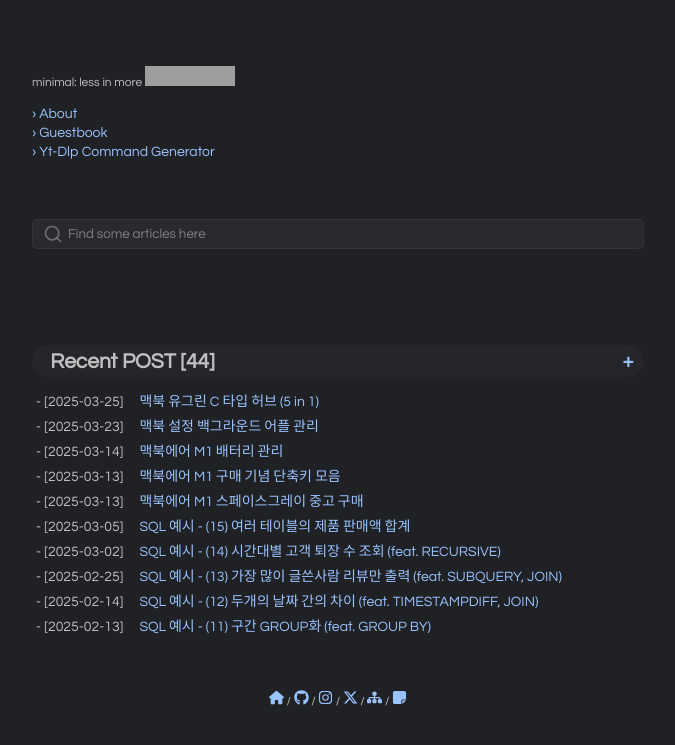
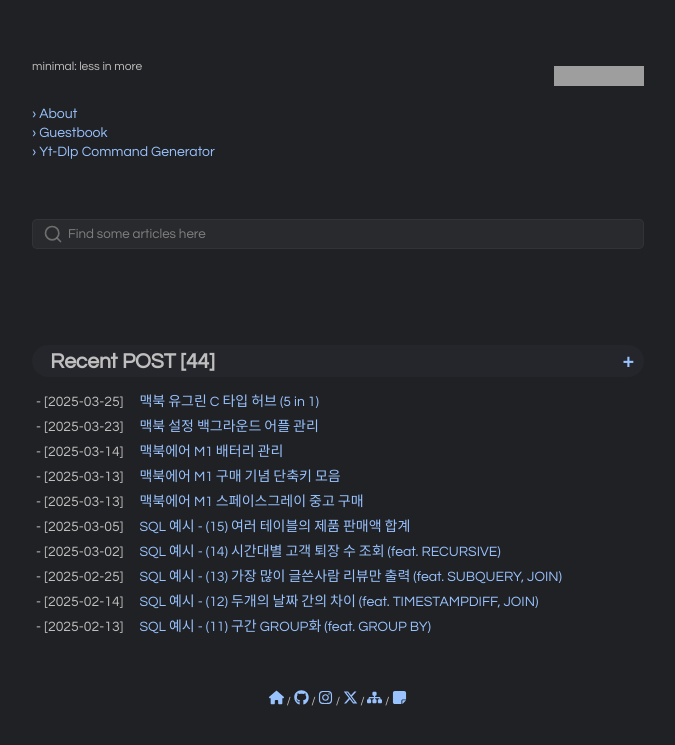
Before and after one commit to pozuhtuhv/pozuhtuhv.github.io, a Jekyll site: the page built from index.html, in a window 1280 px wide. Shown: the top 745 px of the page, without its empty margins (302-977 px from the left). Built offline with Jekyll 4.4.1, drawn with Linux system fonts in a browser that asks for light colours; grey boxes are pictures that could not be loaded.

Commit message:
(edit) hits_position

```diff
--- a/_sass/_main.scss
+++ b/_sass/_main.scss
@@ -239,12 +239,19 @@ time {
 main {
   margin-top: 1%;
 }
+
 submain {
   display: flex;
   max-width: 55rem;
   margin: -5rem auto 0;
   padding: 2.4rem 2rem;
   flex-direction: column;
+}
+
+/* hits */
+.m_description {
+  display: flex;
+  justify-content: space-between;
 }
 
 /* 소셜 아이콘 및 푸터 */
```
